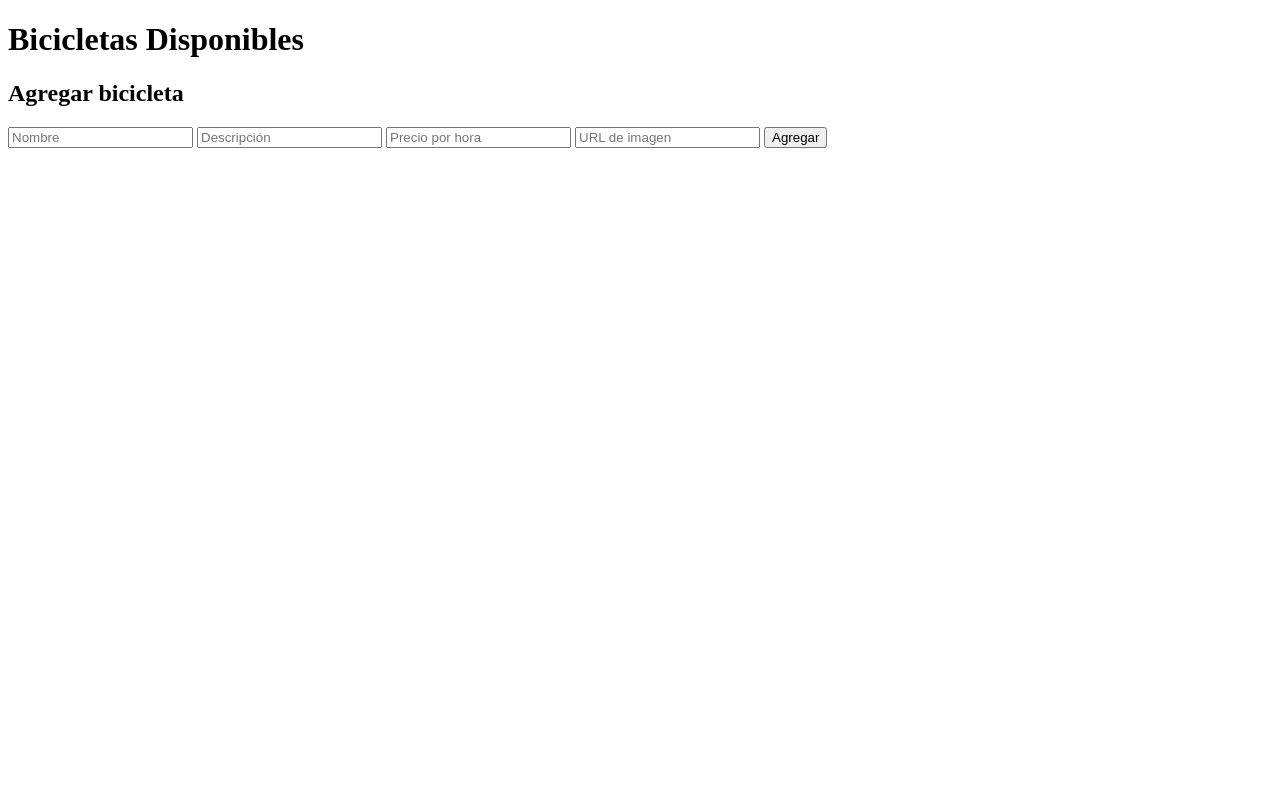
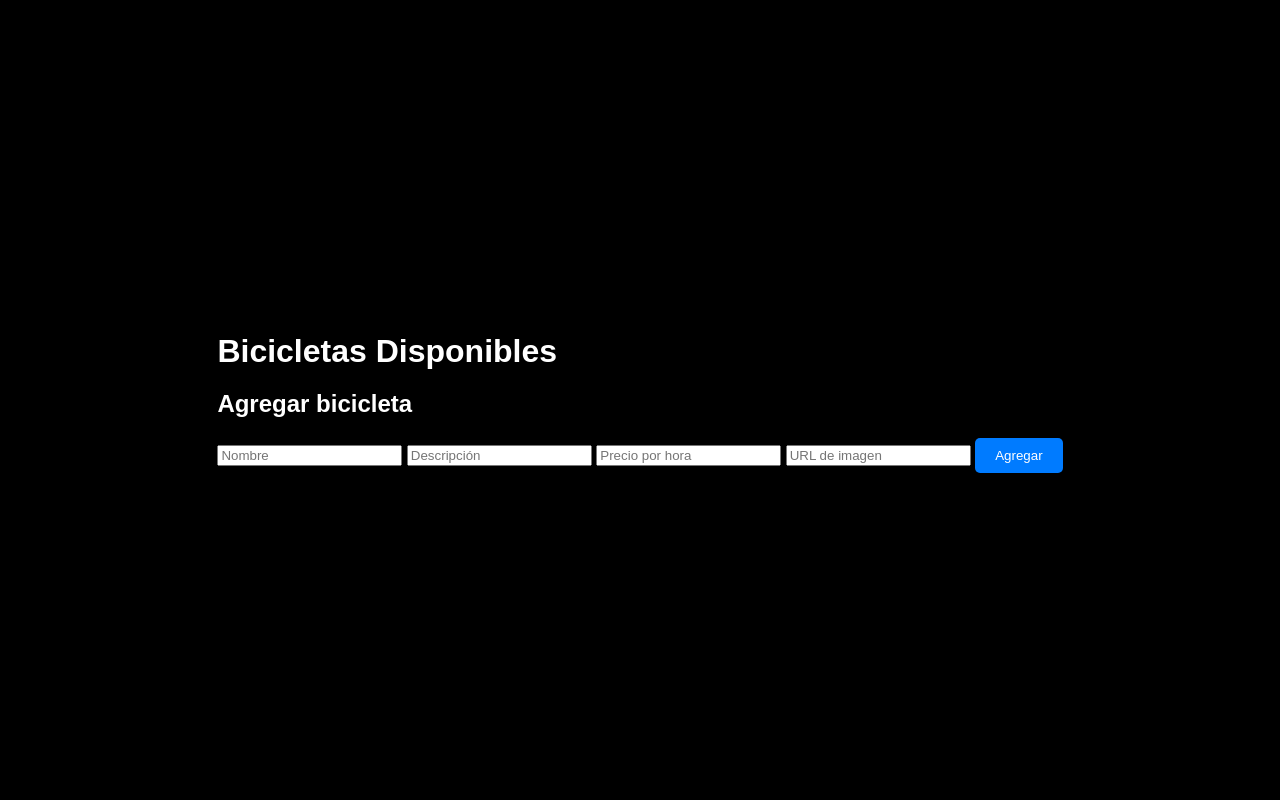
Before and after one commit to enricrocavilalta/happyrentalbike, a Node server app: page / in a window 1280 px wide. Run offline with Node 20, Linux system fonts and the light colour scheme; data that the repository does not hold is empty; some libraries are stand-ins or nearby versions.

```diff
--- a/public/index.html
+++ b/public/index.html
@@ -4,6 +4,7 @@
     <meta charset="UTF-8">
     <meta name="viewport" content="width=device-width, initial-scale=1.0">
     <title>happyrentalbike</title>
+    <link rel="stylesheet" href="styles.css"> <!-- Adjust the path to your CSS file -->
 </head>
 <body>
   <div id="crud-container">
--- a/public/styles.css
+++ b/public/styles.css
@@ -1,6 +1,7 @@
 body {
     font-family: Arial, sans-serif;
-    background-color: #f4f4f4;
+    background-color: #000000;
+    color:#fff;
     display: flex;
     justify-content: center;
     align-items: center;
```
